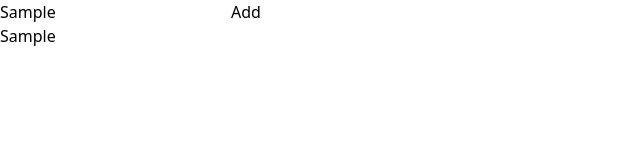
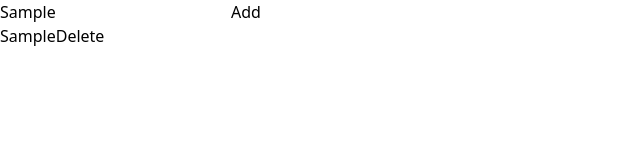
Before and after one commit to muhammadaafiff/todo-list-app, a React (Vite) app: page / in a window 1280 px wide. Both pictures are taken after typing "Sample" into the empty fields and a click on the button "Add". Shown: the top 160 px of the page, without its empty margins (0-640 px from the left). Built offline with nearby package versions, Linux system fonts and the light colour scheme.

Commit message:
menghapus todos

```diff
--- a/src/components/Todos.jsx
+++ b/src/components/Todos.jsx
@@ -1,6 +1,6 @@
 import React, { useState } from 'react'
 import { connect } from 'react-redux'
-import { addTodos } from '../redux/Reducer'
+import { addTodos, removeTodos } from '../redux/Reducer'
 
 const mapStateToProps = (state) => {
   return{
@@ -10,7 +10,8 @@
 
 const mapDispatchToProps = (dispatch) => {
   return{
-    addTodo : (obj) => dispatch(addTodos(obj))
+    addTodo : (obj) => dispatch(addTodos(obj)),
+    removeTodo : (id) => dispatch(removeTodos(id))
   }
 }
 const Todos = (props) => {
@@ -35,7 +36,8 @@
 
         <ul>
           {props.todos.map((item) => {
-            return <li key={item.id} > {item.item}</li>
+            return <li key={item.id} > {item.item}
+            <button onClick={() => props.removeTodo(item.id)}>Delete</button>{""}</li>
           })}
         </ul>
 
```
